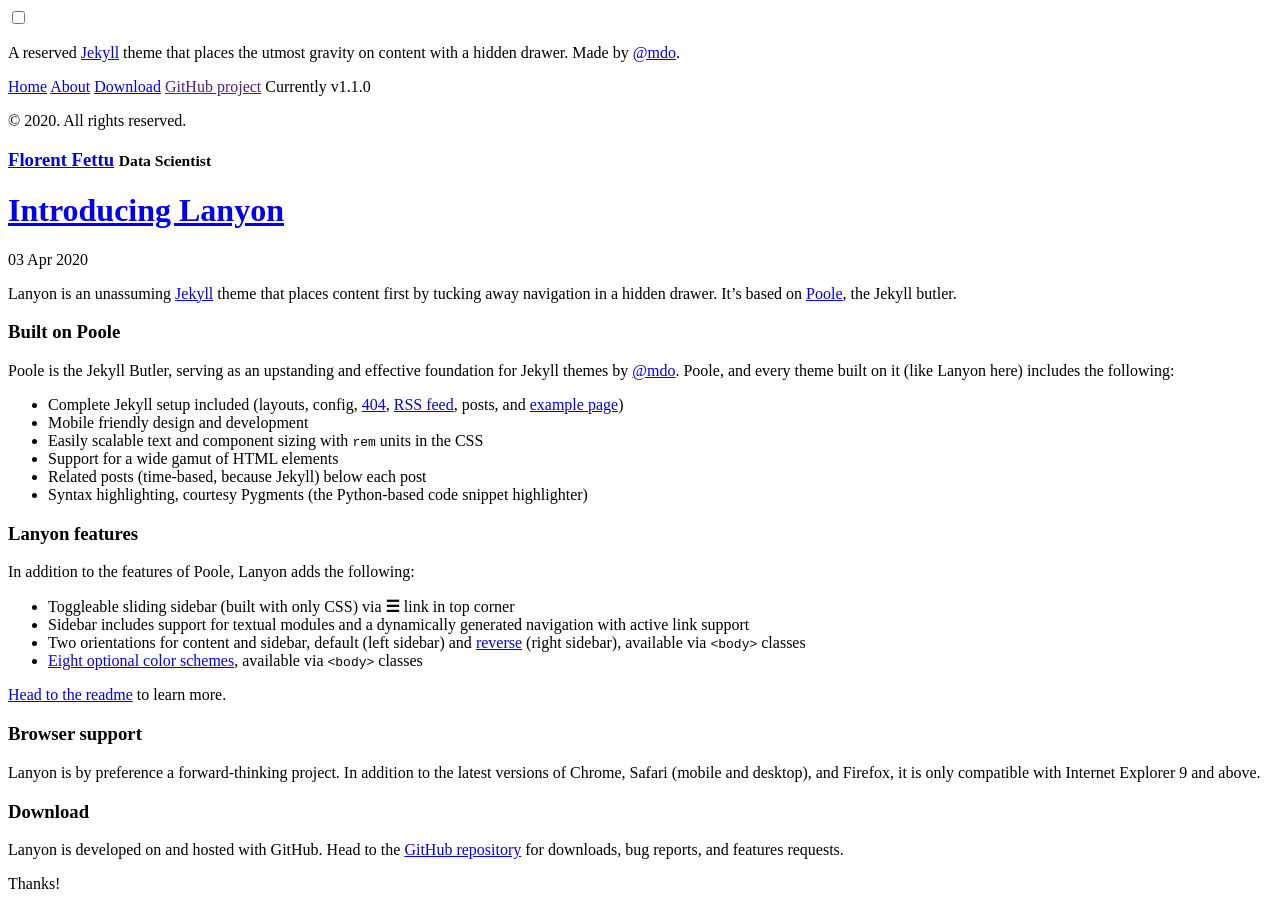
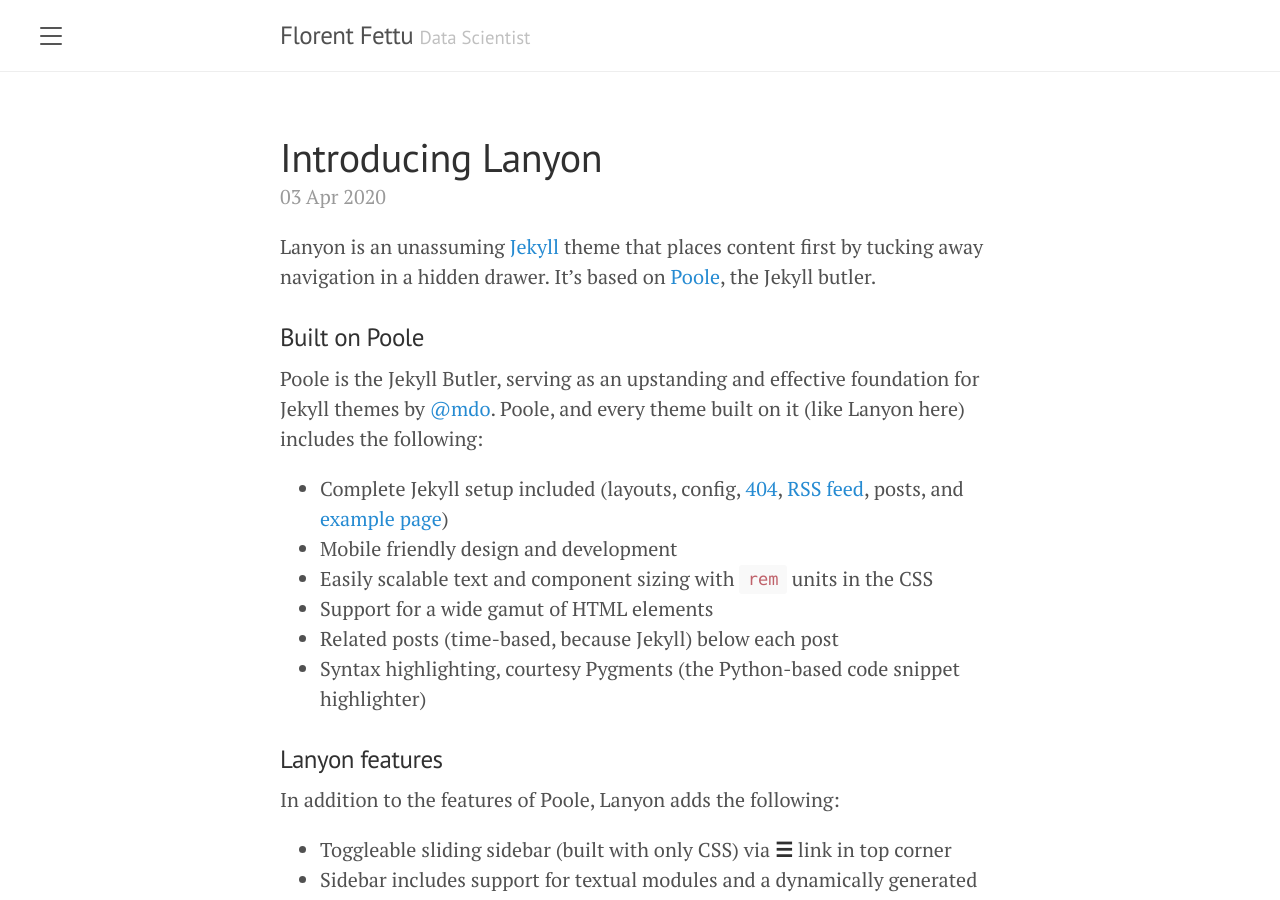
Before and after one commit to florentfettu/florentfettu.github.io, a Jekyll site: the page built from index.html, in a window 1280 px wide and 900 px high. Built offline with Jekyll 4.4.1, drawn with Linux system fonts in a browser that asks for light colours; the list of posts is cut into pages by our own code; some of the changed lines change nothing that is shown.

Commit message:
Update _config.yml

```diff
--- a/_config.yml
+++ b/_config.yml
@@ -3,7 +3,7 @@
 tagline:             'Data Scientist'
 description:         'A reserved <a href="https://jekyllrb.com" target="_blank">Jekyll</a> theme that places the utmost gravity on content with a hidden drawer. Made by <a href="https://twitter.com/mdo" target="_blank">@mdo</a>.'
 url:                 https://florentfettu.github.io
-baseurl:             'https://florentfettu.github.io'
+baseurl:             ''
 paginate:            5
 permalink:           pretty
 
```
